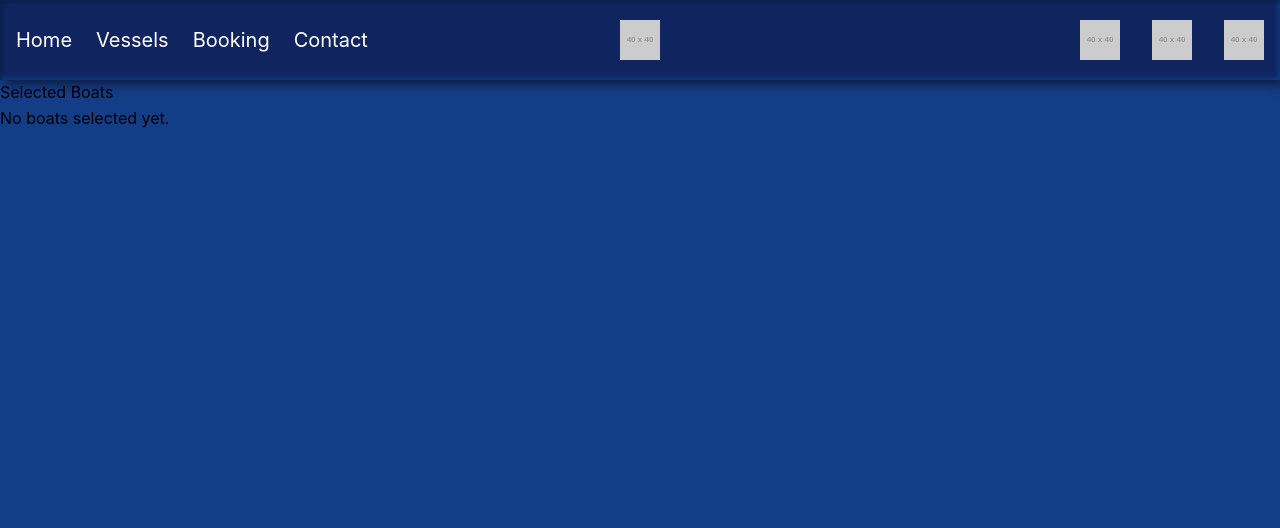
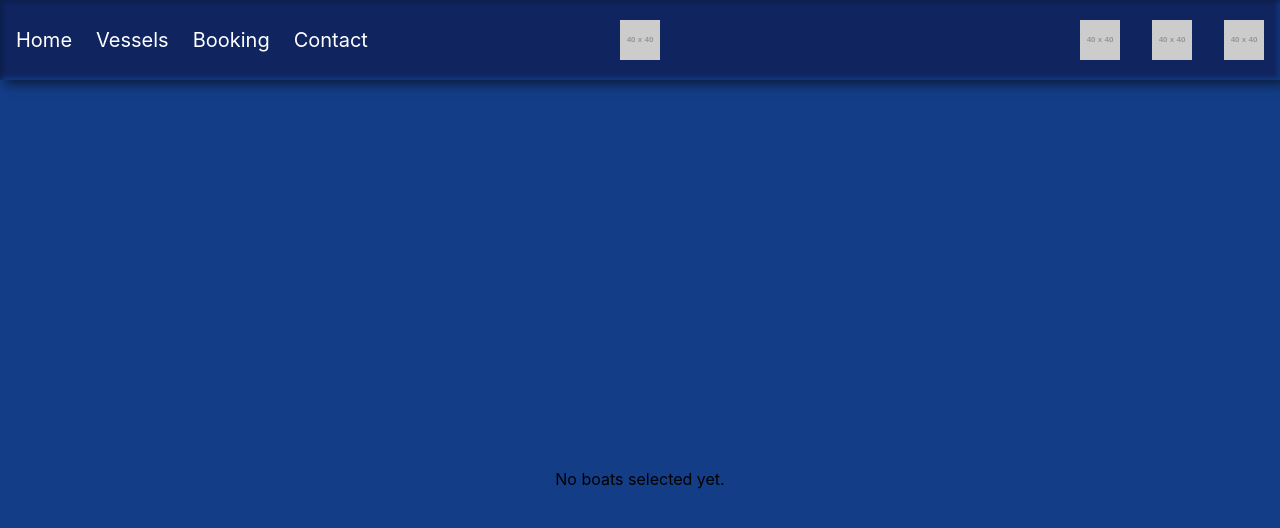
Before and after one commit to Pletus/BoatRenting, a React (Vite) app in the folder frontend/: page /booking in a window 1280 px wide. Shown: the top 528 px of the page. Built offline with nearby package versions, Linux system fonts and the light colour scheme.

Commit message:
added cards format

```diff
--- a/frontend/src/components/Booking.jsx
+++ b/frontend/src/components/Booking.jsx
@@ -1,14 +1,33 @@
 import React from "react";
 
 function Booking({ boats }) {
-  console.log(boats)
+  console.log(boats);
   return (
-    <div>
-      <h1>Selected Boats</h1>
+    <div className="min-h-lvh flex justify-center items-center">
       {boats.length > 0 ? (
         <ul>
           {boats.map((boat, index) => (
-            <li key={index}>{boat.type}</li>
+            <li key={index}>
+              <div className="card bg-base-100 w-96 shadow-xl">
+                <figure>
+                  <img
+                    src={boat.imagen}
+                    alt="Boat image"
+                  />
+                </figure>
+                <div className="card-body">
+                  <h2 className="card-title">
+                    {boat.type}
+                    <div className="badge badge-secondary">NEW</div>
+                  </h2>
+                  <p>If a dog chews shoes whose shoes does he choose?</p>
+                  <div className="card-actions justify-end">
+                    <div className="badge badge-outline">Fashion</div>
+                    <div className="badge badge-outline">Products</div>
+                  </div>
+                </div>
+              </div>
+            </li>
           ))}
         </ul>
       ) : (
--- a/frontend/src/components/Layout.jsx
+++ b/frontend/src/components/Layout.jsx
@@ -379,7 +379,7 @@ function Layout({ setBoats, boats }) {
           </div>
         )}
       </nav>
-      <main className="">
+      <main className="min-h-lvh">
         <Outlet />
       </main>
       <footer></footer>
```
